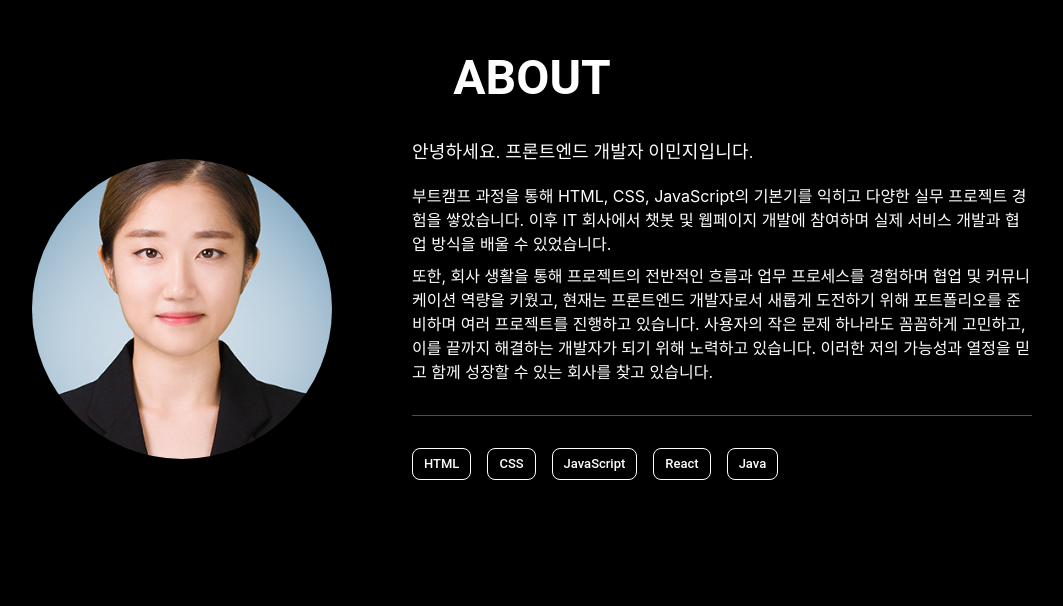
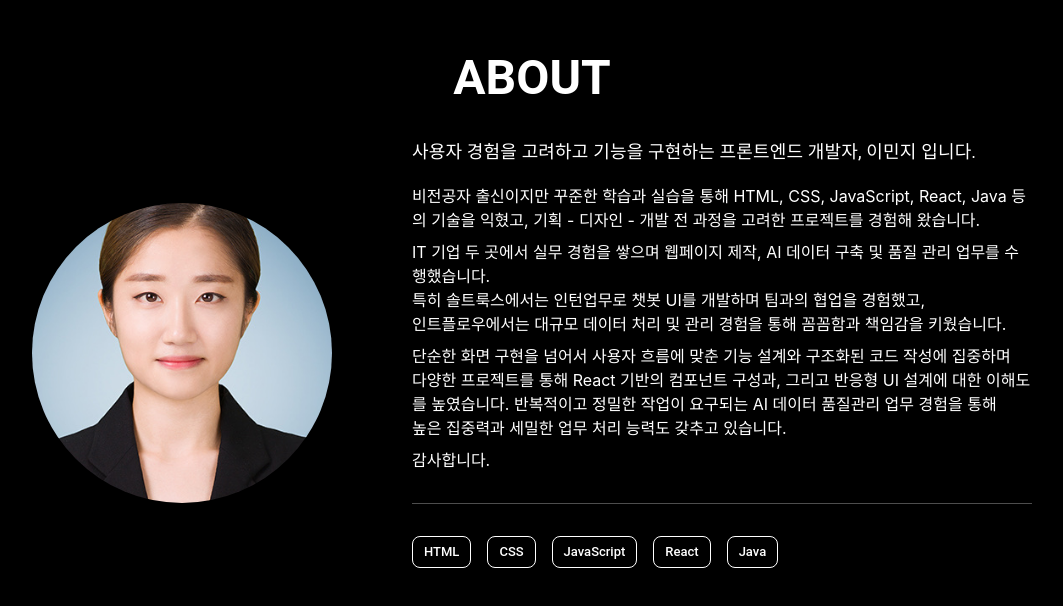
Before and after one commit to leealswl/portfolio, a React (Create React App) app: page / in a window 1280 px wide. Shown: the part 850-1456 px from the top of the page, without its empty margins (108-1171 px from the left). Built offline with nearby package versions, Linux system fonts and the light colour scheme; a web font is replaced by a local one.

Commit message:
detail modify

```diff
--- a/src/components/Navbar/Navbar.jsx
+++ b/src/components/Navbar/Navbar.jsx
@@ -78,10 +78,15 @@ export default function Navbar() {
               <Button
                 key={item.label}
                 onClick={() => {
-               const headerHeight = 64;                  // AppBar 높이(px)
-               scrollToSection(item.id, headerHeight);   // 부드럽게 해당 섹션으로 스크롤
+                  const headerHeight = 64;
+                  scrollToSection(item.id, headerHeight);
                 }}
-              sx={{ color: '#fff' }}
+                sx={{
+                  color: '#fff',
+                  '&:hover': {
+                    backgroundColor: 'rgba(255,255,255,0.1)',
+                  },
+                }}
               >
                 {item.label}
               </Button>
--- a/src/components/Sidebar/Sidebar.jsx
+++ b/src/components/Sidebar/Sidebar.jsx
@@ -18,15 +18,38 @@ export default function Sidebar() {
         pt: 65,
       }}
     >
-      <Link href="https://github.com/leealswl" target="_blank" rel="noopener" sx={{ color: 'inherit',mb: 2 }} >
+      {/* GitHub 아이콘 */}
+      <Link
+        href="https://github.com/leealswl"
+        target="_blank"
+        rel="noopener"
+        sx={{
+          color: 'inherit',
+          mb: 2,
+          transition: 'transform 0.3s, color 0.3s',
+          '&:hover': {
+            color: '#fff',
+            transform: 'scale(1.2)',
+          },
+        }}
+      >
         <FaGithub size={28} color="#999999" />
       </Link>
 
+      {/* Velog 아이콘 */}
       <Link
         href="https://velog.io/@alswl54321600/posts"
         target="_blank"
         rel="noopener"
-        sx={{ color: 'inherit' }}
+        sx={{
+          color: 'inherit',
+          transition: 'transform 0.3s',
+          '&:hover img': {
+            filter: 'none',
+            opacity: 1,
+            transform: 'scale(1.2)',
+          },
+        }}
       >
         <Box
           component="img"
@@ -37,9 +60,12 @@ export default function Sidebar() {
             height: 28,
             opacity: 0.7,
             filter: 'grayscale(100%)',
+            transition: 'transform 0.3s, filter 0.3s, opacity 0.3s',
           }}
         />
       </Link>
+
+      {/* 세로 라인 */}
       <Box
         sx={{
           flexGrow: 1,
@@ -48,7 +74,6 @@ export default function Sidebar() {
           mt: 1,
         }}
       />
-      </Box>
-
+    </Box>
   );
 }
--- a/src/components/TopButton.jsx
+++ b/src/components/TopButton.jsx
@@ -4,25 +4,33 @@ import { FaArrowUp } from 'react-icons/fa';
 
 export default function TopButton() {
   const [visible, setVisible] = useState(false);
+
   useEffect(() => {
     const onScroll = () => setVisible(window.pageYOffset > 300);
     window.addEventListener('scroll', onScroll);
     return () => window.removeEventListener('scroll', onScroll);
   }, []);
+
   if (!visible) return null;
 
   return (
     <Fab
       onClick={() => window.scrollTo({ top: 0, behavior: 'smooth' })}
+      size="small"
+      aria-label="scroll to top"
       sx={{
         position: 'fixed',
         bottom: 16,
         right: 16,
         zIndex: 1000,
+        color: '#000', // 아이콘 색상
+        backgroundColor: '#999999', // 배경 회색
+        transition: 'all 0.3s ease',
+        '&:hover': {
+          backgroundColor: '#fff',  // 배경 흰색으로 반전
+          color: '#000',            // 아이콘 검정 유지
+        },
       }}
-      size="small"
-      color="#999999"
-      aria-label="scroll to top"
     >
       <FaArrowUp />
     </Fab>
--- a/src/section/AboutSection/AboutSection.jsx
+++ b/src/section/AboutSection/AboutSection.jsx
@@ -70,7 +70,7 @@ export default function AboutSection() {
               lineHeight: 1.6,
             }}
           >
-            안녕하세요. 프론트엔드 개발자 이민지입니다.
+            사용자 경험을 고려하고 기능을 구현하는 프론트엔드 개발자, 이민지 입니다.
           </Typography>
           <Box
             component="ul"
@@ -81,12 +81,23 @@ export default function AboutSection() {
 
             }}
           >
-            <li>부트캠프 과정을 통해 HTML, CSS, JavaScript의 기본기를 익히고 다양한 실무 프로젝트 경험을 쌓았습니다.
-            이후 IT 회사에서 챗봇 및 웹페이지 개발에 참여하며 실제 서비스 개발과 협업 방식을 배울 수 있었습니다. </li>
-            <li>또한, 회사 생활을 통해 프로젝트의 전반적인 흐름과 업무 프로세스를 경험하며 협업 및 커뮤니케이션 역량을 키웠고,
-                현재는 프론트엔드 개발자로서 새롭게 도전하기 위해 포트폴리오를 준비하며 여러 프로젝트를 진행하고 있습니다.
-              사용자의 작은 문제 하나라도 꼼꼼하게 고민하고, 이를 끝까지 해결하는 개발자가 되기 위해 노력하고 있습니다.
-            이러한 저의 가능성과 열정을 믿고 함께 성장할 수 있는 회사를 찾고 있습니다.</li>
+            <li>비전공자 출신이지만 꾸준한 학습과 실습을 통해 HTML, CSS, JavaScript, React, Java 등의 기술을 익혔고,
+            기획 - 디자인 - 개발 전 과정을 고려한 프로젝트를 경험해 왔습니다.
+          </li>
+          <li>
+            IT 기업 두 곳에서 실무 경험을 쌓으며 웹페이지 제작, AI 데이터 구축 및 품질 관리 업무를 수행했습니다.<br />
+            특히 솔트룩스에서는 인턴업무로 챗봇 UI를 개발하며 팀과의 협업을 경험했고,<br />
+            인트플로우에서는 대규모 데이터 처리 및 관리 경험을 통해 꼼꼼함과 책임감을 키웠습니다.
+          </li>
+          <li>
+            단순한 화면 구현을 넘어서 사용자 흐름에 맞춘 기능 설계와 구조화된 코드 작성에 집중하며<br />
+            다양한 프로젝트를 통해 React 기반의 컴포넌트 구성과,
+            그리고 반응형 UI 설계에 대한 이해도를 높였습니다.
+            반복적이고 정밀한 작업이 요구되는 AI 데이터 품질관리 업무 경험을 통해<br />
+            높은 집중력과 세밀한 업무 처리 능력도 갖추고 있습니다.
+          </li>
+          <li>감사합니다.
+          </li>
           </Box>
 
           <Divider sx={{ borderColor: 'rgba(255,255,255,0.3)', my: 4 }} />
--- a/src/section/MainSection/MainSection.jsx
+++ b/src/section/MainSection/MainSection.jsx
@@ -99,9 +99,10 @@ export default function MainSection() {
               cursor: 'pointer',
             }}
             onClick={() => {
-              const nextSection = document.getElementById('about');
-              if (nextSection) {
-                nextSection.scrollIntoView({ behavior: 'smooth' });
+    const nextSection = document.getElementById('about');
+    if (nextSection) {
+      const y = nextSection.getBoundingClientRect().top + window.pageYOffset - 10;
+      window.scrollTo({ top: y, behavior: 'smooth' });
               }
             }}
           />
```
Lines whose indentation alone changed are shown as unchanged.
